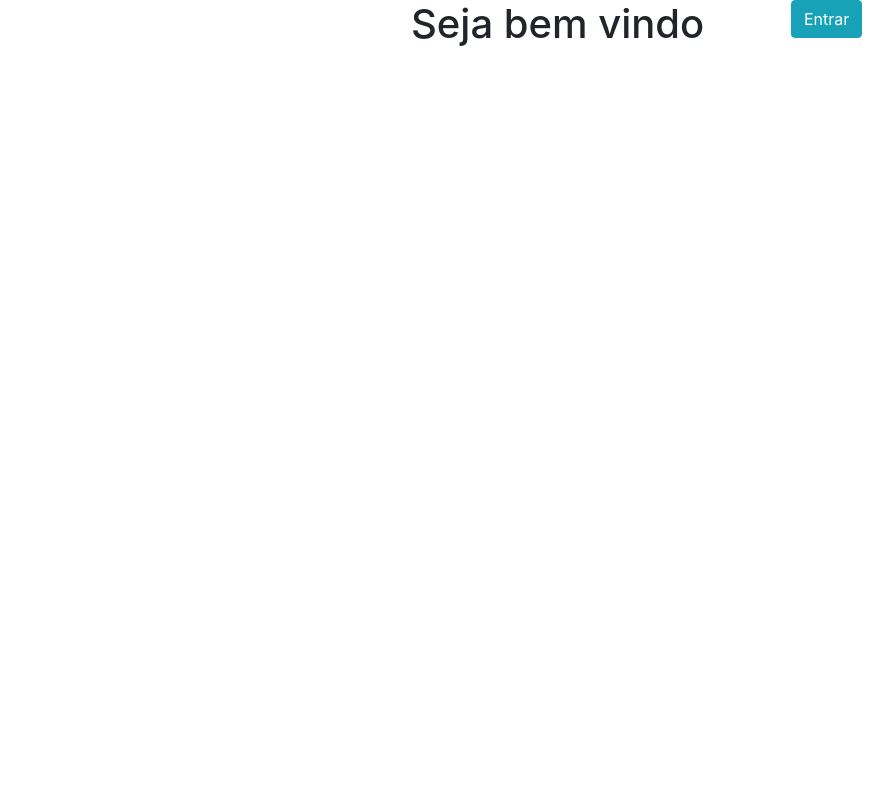
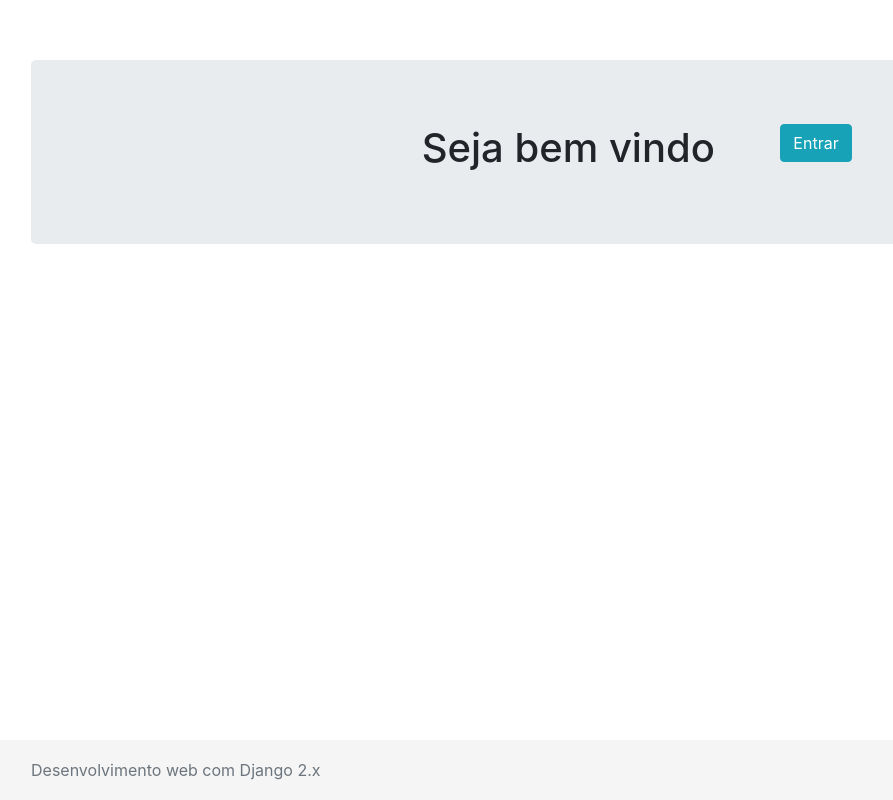
Before and after one commit to rede5/projetoFinal, a Django app: page / in a window 1280 px wide. Shown: the whole page, without its empty margins (54-947 px from the left). Run offline with Django 3.2, Linux system fonts and the light colour scheme; some libraries are stand-ins or nearby versions.

Commit message:
36. Finalizando o layout com Bootstrap

```diff
--- a/gestao_clientes/gestao_clientes/settings.py
+++ b/gestao_clientes/gestao_clientes/settings.py
@@ -129,3 +129,7 @@ MEDIA_ROOT = 'media'
 LOGIN_URL = '/login/'
 
 LOGIN_REDIRECT_URL = 'person_list'
+
+STATICFILES_DIRS = [
+    'statics',
+]
--- a/gestao_clientes/home/templates/home.html
+++ b/gestao_clientes/home/templates/home.html
@@ -13,8 +13,11 @@
          </div>
          <div class="col-sm">
              {% if user.is_authenticated %}
-                <p>Olá {{ user.username }}</p>
-                <a href="{% url 'logout' %}">Sair</a>
+                <p>Olá {{ user.username }}
+                   <a href="{% url 'logout' %}">
+                       <span class="badge badge-dark">Sair</span>
+                   </a>
+                </p>
              {% else %}
                 <a href="{% url 'login' %}" class="btn btn-info">Entrar</a>
              {% endif %}
@@ -23,3 +26,13 @@
      </div>
 
 {% endblock %}
+
+{% block footer %}
+
+    <footer class="footer">
+      <div class="container">
+        <span class="text-muted">Desenvolvimento web com Django 2.x</span>
+      </div>
+    </footer>
+
+{%endblock %}
--- /dev/null
+++ b/gestao_clientes/statics/sticky-footer.css
@@ -0,0 +1,37 @@
+/* Sticky footer styles
+-------------------------------------------------- */
+html {
+  position: relative;
+  min-height: 100%;
+}
+body {
+  /* Margin bottom by footer height */
+  margin-bottom: 60px;
+}
+.footer {
+  position: absolute;
+  bottom: 0;
+  width: 100%;
+  /* Set the fixed height of the footer here */
+  height: 60px;
+  line-height: 60px; /* Vertically center the text there */
+  background-color: #f5f5f5;
+}
+
+
+/* Custom page CSS
+-------------------------------------------------- */
+/* Not required for template or sticky footer method. */
+
+body > .container {
+  padding: 60px 15px 0;
+}
+
+.footer > .container {
+  padding-right: 15px;
+  padding-left: 15px;
+}
+
+code {
+  font-size: 80%;
+}
--- /dev/null
+++ b/gestao_clientes/statics/style.css
@@ -0,0 +1,3 @@
+.trash-item {
+  float: right;
+}
--- a/gestao_clientes/templates/base.html
+++ b/gestao_clientes/templates/base.html
@@ -1,3 +1,4 @@
+{% load static %}
 <!doctype html>
 <html lang="en">
 <head>
@@ -6,14 +7,22 @@
           content="width=device-width, user-scalable=no, initial-scale=1.0, maximum-scale=1.0, minimum-scale=1.0">
     <link rel="stylesheet" href="https://stackpath.bootstrapcdn.com/bootstrap/4.3.1/css/bootstrap.min.css">
     <link rel="stylesheet" href="https://stackpath.bootstrapcdn.com/font-awesome/4.7.0/css/font-awesome.min.css">
+    <link rel="stylesheet" href="{% static 'sticky-footer.css'%}">
+    <link rel="stylesheet" href="{% static 'style.css'%}">
     <meta http-equiv="X-UA-Compatible" content="ie=edge">
     <title>{% block title %}{% endblock %}</title>
 </head>
 <body>
 
       <div class="container">
-     {% block main %}
+          <div class="jumbotron">
+               {% block main %}
+               {% endblock %}
+          </div>
+     </div>
+
+     {% block footer %}
      {% endblock %}
-     </div>
+
 </body>
 </html>
```
Also changed, not shown: gestao_clientes/clientes/templates/person.html (+10 -2 lines), gestao_clientes/templates/registration/login.html (+10 -0 lines).
